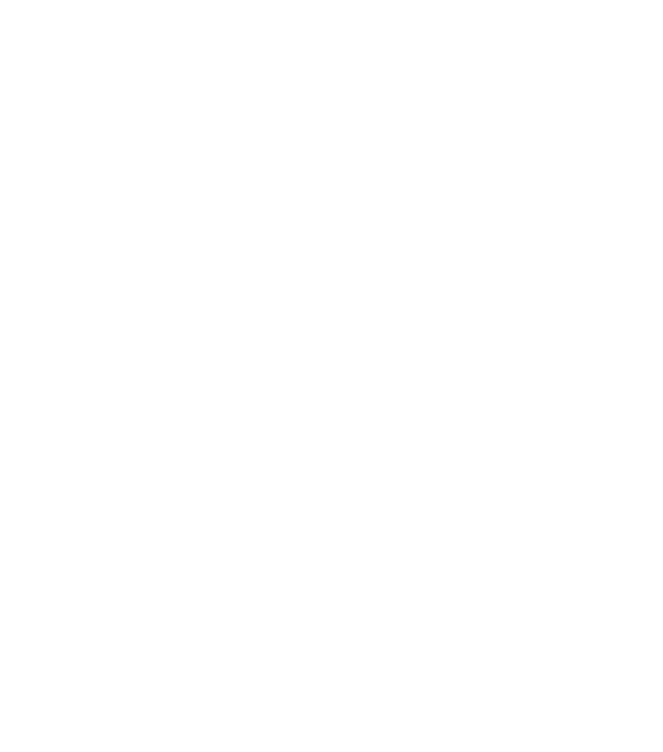
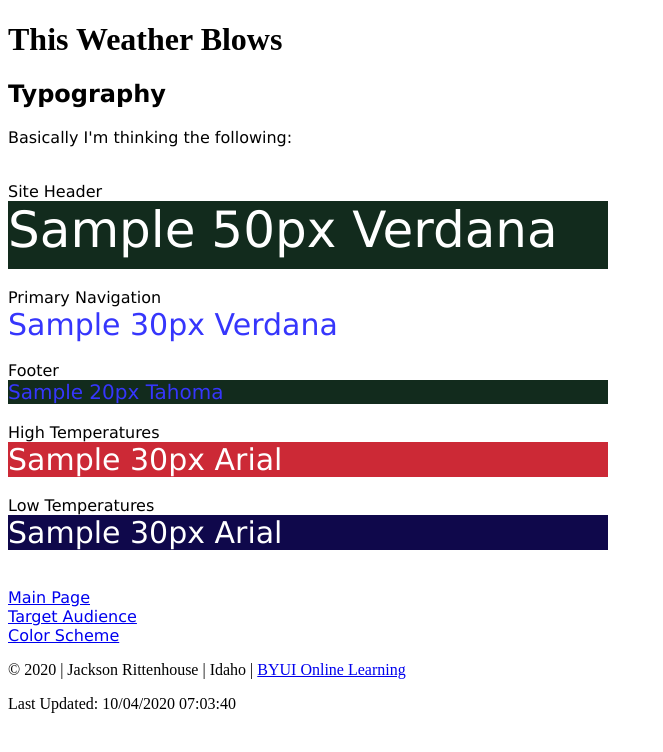
Before and after one commit to Faeranduil/Faeranduil.github.io, a plain HTML site: page lesson 03/typography.html in a window 1280 px wide. Shown: the whole page, without its empty margins (0-663 px from the left). Drawn offline with Linux system fonts and the light colour scheme.

Commit message:
final touches

```diff
--- a/lesson 03/css/stylesheet.css
+++ b/lesson 03/css/stylesheet.css
@@ -19,7 +19,46 @@ main {max-width: 600px;}
         text-align: center;
         padding-top: 25px;}
 .high {background-color: #CC2936;
+        color:white;
     height: 50px;
         font-size: 25px;
         text-align: center;
         padding-top: 25px;}
+
+.typography{
+    max-width: 600px;
+    background-color: white;
+    font-family: Verdana, 'Franklin Gothic Medium', 'Arial Narrow', Arial, sans-serif, Tahoma, sans-serif;
+}
+
+.shed {
+    font-size:50px;
+    background-color:#122B1D;
+    color: white;
+    font: Verdana;
+    padding-bottom:10px;
+}
+.prinav {
+    font-size:30px;
+    background-color: white;
+    color:rgb(54, 54, 252);
+    font: Verdana;
+}
+.foot {
+    font-size:20px;
+    background-color:#122B1D;
+    color: rgb(54, 54, 252);
+    font: Tahoma;
+}
+.hitemps {
+    font-size:30px;
+    background-color: #CC2936;
+    color: white;
+    font: Arial;
+}
+.lowtemps {
+    font-size:30px;
+    background-color:#0F084B;
+    color: white;
+    font: Arial;
+}
--- a/lesson 03/typography.html
+++ b/lesson 03/typography.html
@@ -0,0 +1,36 @@
+<!DOCTYPE html>
+<html lang='en-us'>
+    <head>
+        <title>This Weather Blows</title>
+        <meta charset='utf-8'>
+        <meta name='description' content='Color Scheme'>
+        <link rel='stylesheet' href='css\stylesheet.css'>
+        <script src='scripts\page.js'></script>
+        <meta name='viewport' content='width=device=width, initial-scale=1.0'>
+
+    </head>
+    <body>
+        <div id='index-main'>
+            <header>
+                <h1>This Weather Blows</h1>
+            </header>
+                <main class="typography">
+                    <h2>Typography</h2>
+                    <p>Basically I'm thinking the following:</p><br>
+                    Site Header <div class="shed">Sample 50px Verdana</div><br>
+                    Primary Navigation <div class="prinav">Sample 30px Verdana</div><br>
+                    Footer <div class="foot">Sample 20px Tahoma</div><br>
+                    High Temperatures <div class="hitemps">Sample 30px Arial</div><br>
+                    Low Temperatures <div class="lowtemps">Sample 30px Arial</div><br>
+
+                        <br><a href='index.html'>Main Page</a><br>
+                        <a href='target-audience.html'>Target Audience</a><br>
+                        <a href='color-scheme.html'>Color Scheme</a>
+                </main>
+            <footer>
+                <p class='legal'>&copy; <span id='copyrightyear'></span> | Jackson Rittenhouse | Idaho | <a href='https://www.byui.edu/online'>BYUI Online Learning</a></p>
+                <p class='highlight'>Last Updated: <span id='lastupdated'></span></p>
+            </footer>
+        </div>
+    </body>
+</html>
```
